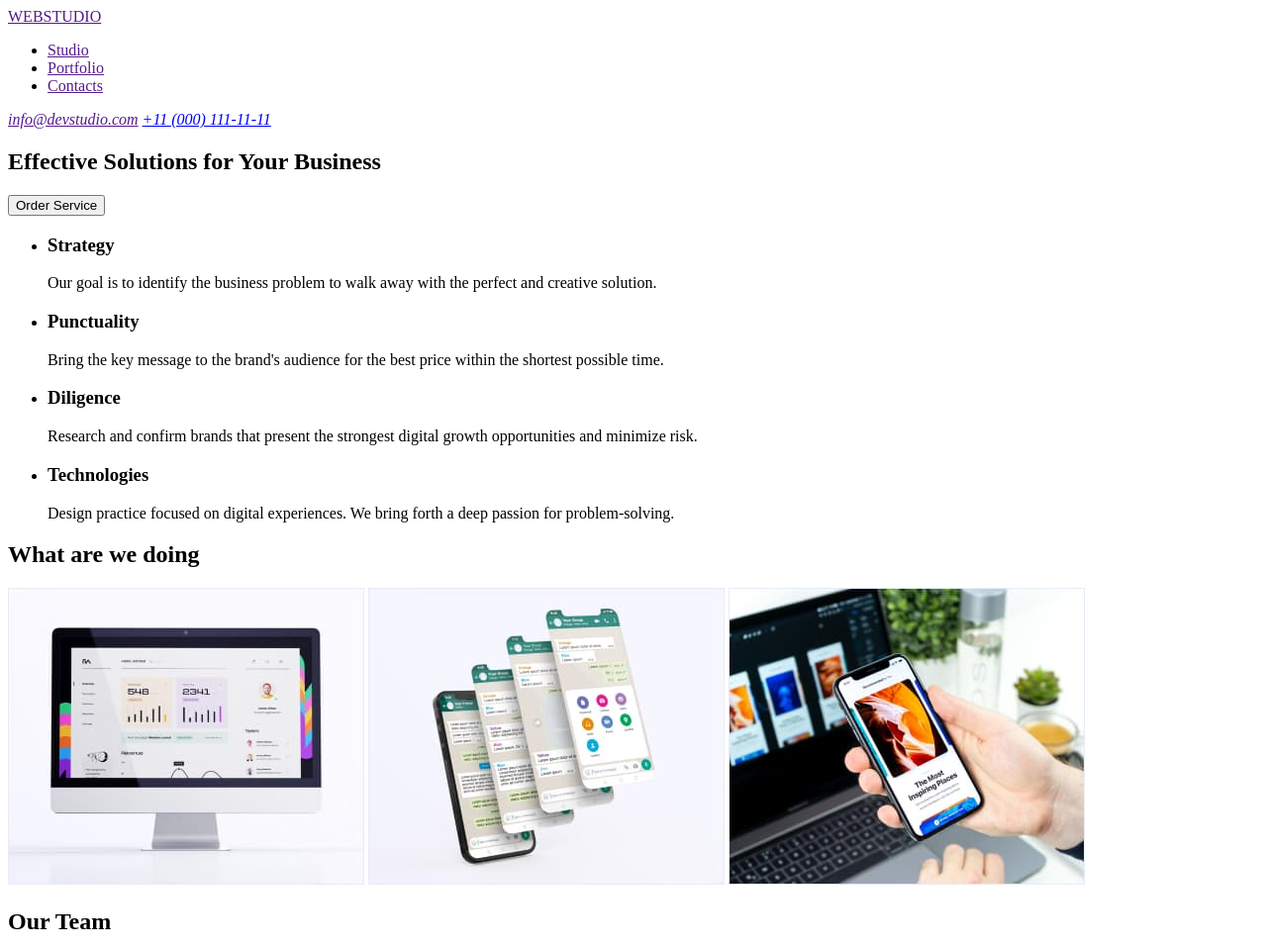
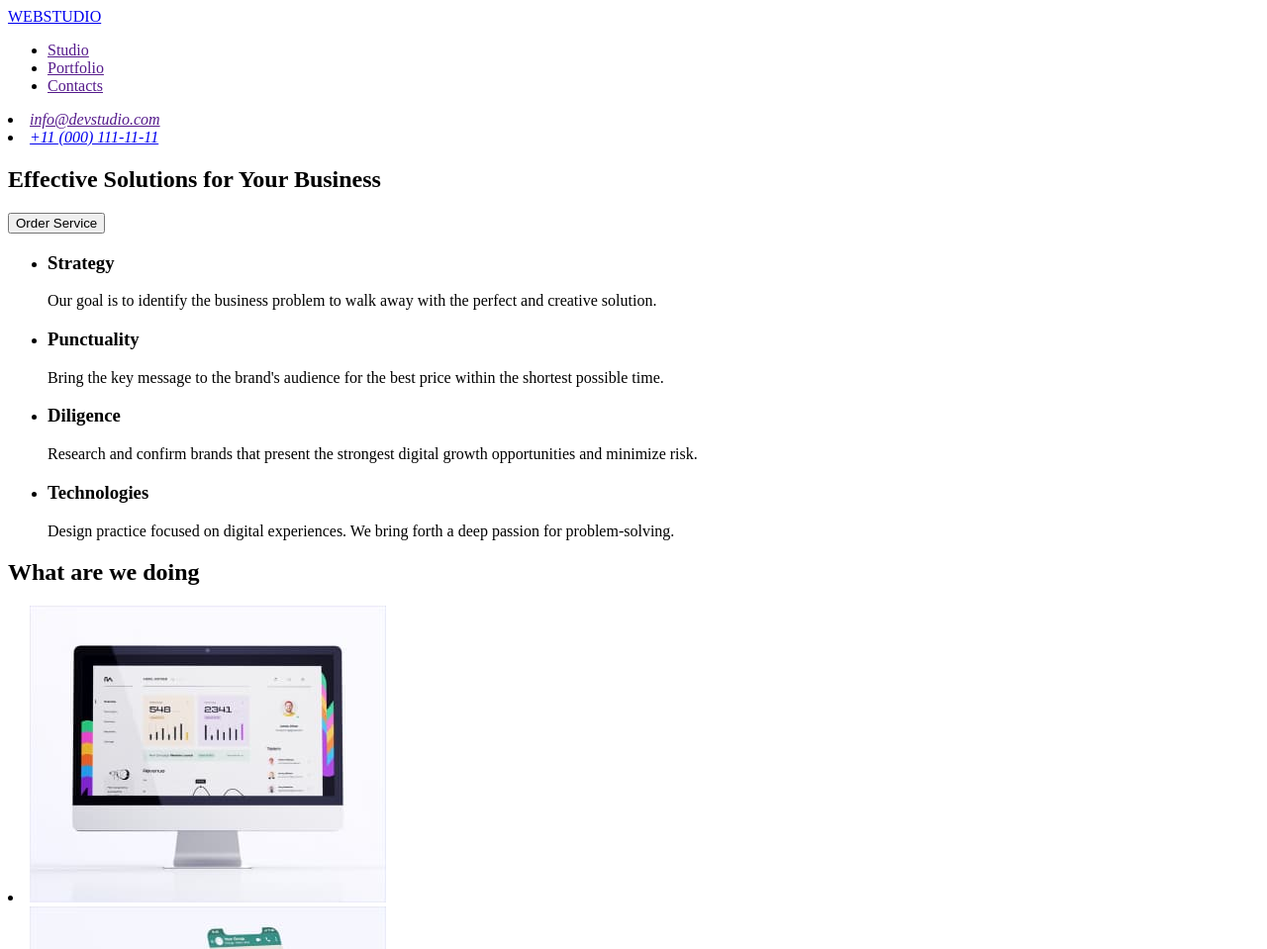
Before and after one commit to Vladislav527/goit-markup-hw-01, a plain HTML site: page index.html in a window 1280 px wide. Shown: the top 959 px of the page at 99% size. Drawn offline with Linux system fonts and the light colour scheme.

Commit message:
html start

```diff
--- a/index.html
+++ b/index.html
@@ -9,7 +9,7 @@
   <body>
     <header>
       <nav>
-        <a href="">WEBSTUDIO</a>
+        <a href="./index.html">WEBSTUDIO</a>
         <ul>
           <li><a href="">Studio</a></li>
           <li><a href="">Portfolio</a></li>
@@ -17,8 +17,8 @@
         </ul>
       </nav>
       <address>
-        <a href="">info@devstudio.com</a>
-        <a href="tel:+110001111111">+11 (000) 111-11-11</a>
+        <li><a href="">info@devstudio.com</a></li>
+        <li><a href="tel:+110001111111">+11 (000) 111-11-11</a></li>
       </address>
     </header>
     <main>
@@ -60,9 +60,9 @@
       </section>
       <section>
         <h2>What are we doing</h2>
-        <img src="./images/foto.jpg" alt="comp" width="360" />
-        <img src="./images/foto tel.jpg" alt="tel" width="360" />
-        <img src="./images/foto img.jpg" alt="fon" width="360" />
+        <li><img src="./images/foto.jpg" alt="comp" width="360" /></li>
+        <li><img src="./images/foto tel.jpg" alt="tel" width="360" /></li>
+        <li><img src="./images/foto img.jpg" alt="fon" width="360" /></li>
       </section>
       <section>
         <h2>Our Team</h2>
@@ -92,7 +92,7 @@
     </main>
 
     <footer>
-      <a href="">WebStudio</a>
+      <a href="./index.html">WebStudio</a>
       <p>
         Increase the flow of customers and sales for your business with digital
         marketing & growth solutions.
```
